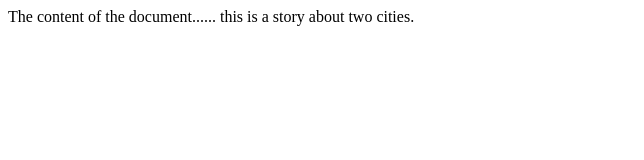
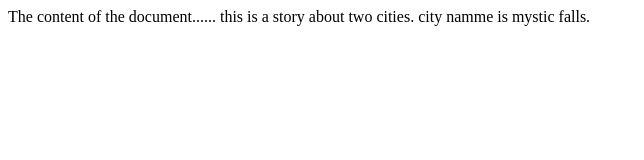
Before and after one commit to shrustidabhi008/project1-demo, a plain HTML site: page index.html in a window 1280 px wide. Shown: the whole page, without its empty margins (0-644 px from the left). Drawn offline with Linux system fonts and the light colour scheme.

Commit message:
city name add

```diff
--- a/index.html
+++ b/index.html
@@ -5,5 +5,6 @@
 <body>
 The content of the document......
 this is a story about two cities.
+city namme is mystic falls.
 </body>
 </html>
```
